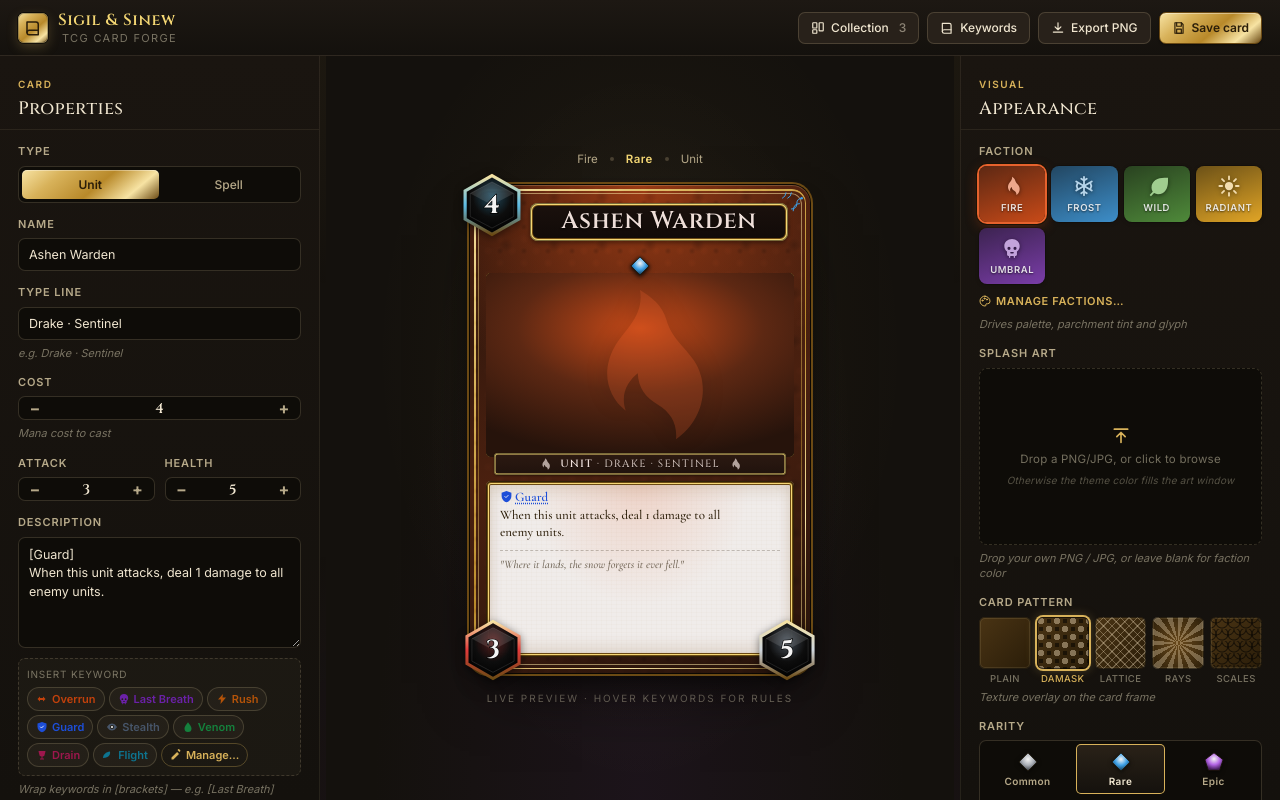
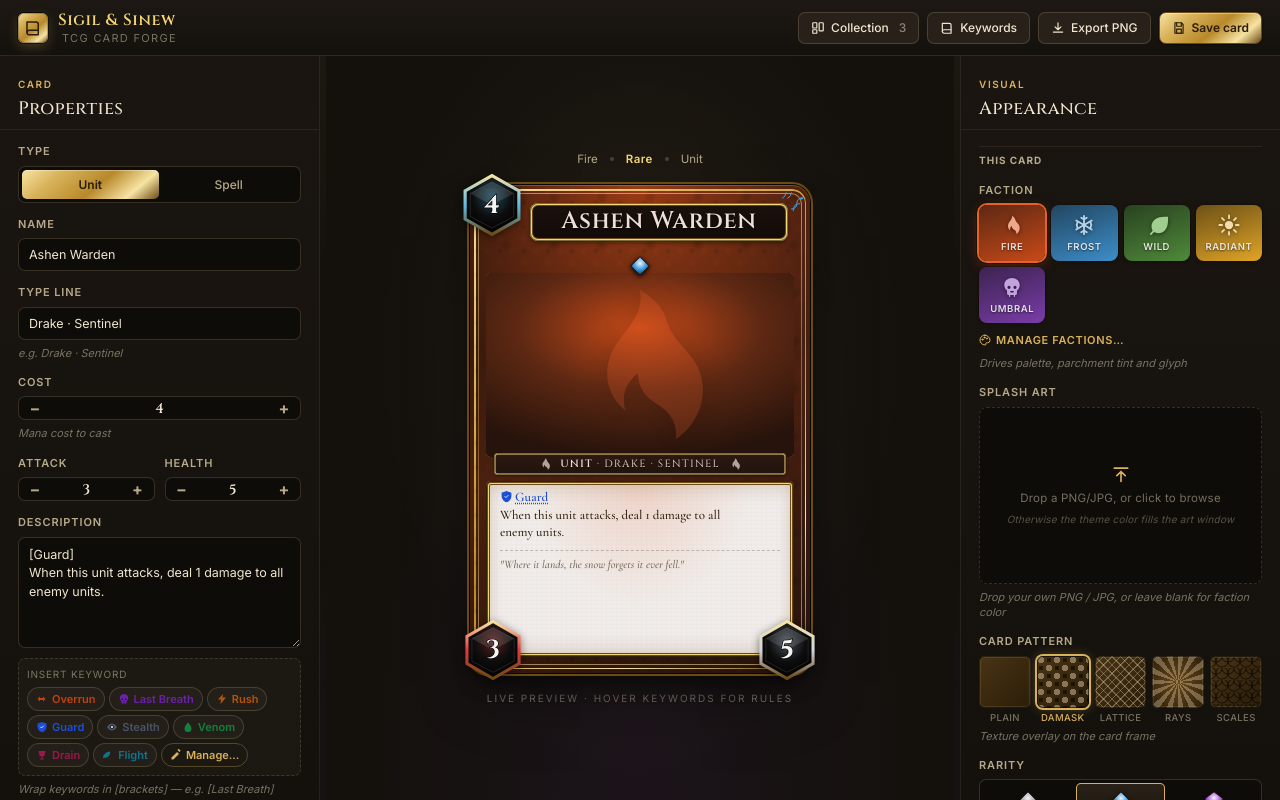
Before and after one commit to Cis8/tcg-card-forge, a React (Vite) app: page / in a window 1280 px wide. Built offline with nearby package versions, Linux system fonts and the light colour scheme; a web font is replaced by a local one.

Commit message:
Add global settings support and refactor related components

```diff
--- a/src/App.tsx
+++ b/src/App.tsx
@@ -14,16 +14,17 @@ import { Collection } from './collection';
 
 import { exportSnapshot, downloadSnapshot, parseSnapshot, applySnapshot } from './io';
 import { Glyph } from './glyphs';
-import type { Card, Faction, Rarity, Keyword, TweakState } from './types';
+import type { Card, Faction, Rarity, Keyword, GlobalSettings } from './types';
 
 type MobileTab = 'props' | 'preview' | 'appearance';
 
 const STORAGE = {
-  cards:    'tcg.cards.v2',
-  current:  'tcg.current.v2',
-  keywords: 'tcg.keywords.v2',
-  factions: 'tcg.factions.v2',
-  rarities: 'tcg.rarities.v2',
+  cards:          'tcg.cards.v2',
+  current:        'tcg.current.v2',
+  keywords:       'tcg.keywords.v2',
+  factions:       'tcg.factions.v2',
+  rarities:       'tcg.rarities.v2',
+  globalSettings: 'tcg.globalSettings.v1',
 } as const;
 
 function loadWithFallback<T>(newKey: string, oldKey: string, fallback: T): T {
@@ -43,6 +44,7 @@ const BLANK_CARD = (factions: Faction[], rarities: Rarity[]): Card => ({
   faction: factions[0]?.id ?? 'fire',
   pattern: 'damask',
   rarity: rarities[0]?.id ?? 'common',
+  frame: 'ornate',
   cost: 1,
   attack: 1,
   health: 1,
@@ -51,8 +53,7 @@ const BLANK_CARD = (factions: Faction[], rarities: Rarity[]): Card => ({
   art: null,
 });
 
-const TWEAK_DEFAULTS: TweakState = {
-  frame: 'ornate',
+const GLOBAL_SETTINGS_DEFAULTS: GlobalSettings = {
   font: 'cinzel',
   costShape:   'gem',
   attackShape: 'gem',
@@ -81,7 +82,11 @@ export default function App(): React.ReactElement {
   const [rarities, setRarities] = useState<Rarity[]>(() => load(STORAGE.rarities, DEFAULT_RARITIES));
   const [keywords, setKeywords] = useState<Keyword[]>(() => load(STORAGE.keywords, DEFAULT_KEYWORDS));
 
-  const migrateCard = (c: any): Card => ({ ...c, faction: c.faction ?? (c as any).theme ?? factions[0]?.id });
+  const migrateCard = (c: any): Card => ({
+    ...c,
+    faction: c.faction ?? (c as any).theme ?? factions[0]?.id,
+    frame: ['ornate', 'classic', 'inscribed'].includes(c.frame) ? c.frame : 'ornate',
+  });
 
   const [cards, setCards] = useState<Card[]>(() => {
     const raw = load<any[]>(STORAGE.cards, SEED_CARDS);
@@ -100,9 +105,11 @@ export default function App(): React.ReactElement {
   const [showRarities, setShowRarities]   = useState(false);
   const [showCollection, setShowCollection] = useState(false);
   const [toast, setToast]                 = useState<string | null>(null);
-  const [tweaks, setTweaks] = useState<TweakState>(TWEAK_DEFAULTS);
-  const setTweak = (k: keyof TweakState, v: string) =>
-    setTweaks(prev => ({ ...prev, [k]: v }));
+  const [globalSettings, setGlobalSettings] = useState<GlobalSettings>(
+    () => load(STORAGE.globalSettings, GLOBAL_SETTINGS_DEFAULTS)
+  );
+  const setGlobalSetting = (k: keyof GlobalSettings, v: string) =>
+    setGlobalSettings(prev => ({ ...prev, [k]: v }));
   const cardRef = useRef<HTMLDivElement>(null);
   const [leftW, setLeftW] = useState(320);
   const [rightW, setRightW] = useState(320);
@@ -149,11 +156,12 @@ export default function App(): React.ReactElement {
     dragRef.current = { side, startX: e.clientX, startW: side === 'left' ? leftW : rightW };
   };
 
-  useEffect(() => save(STORAGE.cards,    cards),    [cards]);
-  useEffect(() => save(STORAGE.current,  current),  [current]);
-  useEffect(() => save(STORAGE.keywords, keywords), [keywords]);
-  useEffect(() => save(STORAGE.factions, factions), [factions]);
-  useEffect(() => save(STORAGE.rarities, rarities), [rarities]);
+  useEffect(() => save(STORAGE.cards,          cards),          [cards]);
+  useEffect(() => save(STORAGE.current,        current),        [current]);
+  useEffect(() => save(STORAGE.keywords,       keywords),       [keywords]);
+  useEffect(() => save(STORAGE.factions,       factions),       [factions]);
+  useEffect(() => save(STORAGE.rarities,       rarities),       [rarities]);
+  useEffect(() => save(STORAGE.globalSettings, globalSettings), [globalSettings]);
 
   const showToast = (msg: string) => {
     setToast(msg);
@@ -202,7 +210,7 @@ export default function App(): React.ReactElement {
   };
 
   const onExportJson = () => {
-    const snapshot = exportSnapshot(cards, keywords, factions, rarities);
+    const snapshot = exportSnapshot(cards, keywords, factions, rarities, globalSettings);
     downloadSnapshot(snapshot);
     showToast('Collection exported');
   };
@@ -212,7 +220,7 @@ export default function App(): React.ReactElement {
     reader.onload = (e) => {
       try {
         const raw = JSON.parse(e.target?.result as string);
-        const result = parseSnapshot(raw);
+        const result = parseSnapshot(raw, globalSettings);
         if (!result.ok) { showToast(`Import failed: ${result.error}`); return; }
 
         const snap = result.data;
@@ -222,16 +230,18 @@ export default function App(): React.ReactElement {
           'OK = Replace all · Cancel = Merge (keep existing, imported wins on conflict)';
 
         const replace = window.confirm(summary);
-        // User hit Escape / closed dialog — treat as cancel-the-whole-import
-        // window.confirm returns false for both Cancel and close; we use Cancel as "merge".
-        // To give a real abort path we check the choice separately.
         const mode = replace ? 'replace' : 'merge';
 
-        const next = applySnapshot({ cards, keywords, factions, rarities }, snap, mode);
+        const next = applySnapshot(
+          { cards, keywords, factions, rarities, globalSettings },
+          snap,
+          mode,
+        );
         setCards(next.cards);
         setKeywords(next.keywords);
         setFactions(next.factions);
         setRarities(next.rarities);
+        setGlobalSettings(next.globalSettings);
         showToast(`Imported (${mode}): ${snap.cards.length} cards`);
       } catch {
         showToast('Import failed: invalid JSON file');
@@ -356,14 +366,13 @@ export default function App(): React.ReactElement {
               keywords={keywords}
               factions={factions}
               rarities={rarities}
-              frame={tweaks.frame}
-              font={tweaks.font}
-              costShape={tweaks.costShape}
-              attackShape={tweaks.attackShape}
-              healthShape={tweaks.healthShape}
-              costColor={tweaks.costColor}
-              attackColor={tweaks.attackColor}
-              healthColor={tweaks.healthColor}
+              font={globalSettings.font}
+              costShape={globalSettings.costShape}
+              attackShape={globalSettings.attackShape}
+              healthShape={globalSettings.healthShape}
+              costColor={globalSettings.costColor}
+              attackColor={globalSettings.attackColor}
+              healthColor={globalSettings.healthColor}
             />
           </div>
           <div className="stage-eyebrow">Live preview · hover keywords for rules</div>
@@ -384,8 +393,8 @@ export default function App(): React.ReactElement {
         rarities={rarities}
         onManageFactions={() => setShowFactions(true)}
         onManageRarities={() => setShowRarities(true)}
-        tweaks={tweaks}
-        onTweakChange={setTweak}
+        globalSettings={globalSettings}
+        onGlobalSettingChange={setGlobalSetting}
       />
 
       <KeywordManager
--- a/src/card-preview.tsx
+++ b/src/card-preview.tsx
@@ -9,7 +9,6 @@ interface CardPreviewProps {
   keywords: Keyword[];
   factions: Faction[];
   rarities: Rarity[];
-  frame?: FrameVariant;
   font?: FontVariant;
   costShape?:   StatShape;
   attackShape?: StatShape;
@@ -154,10 +153,12 @@ const PATTERN_BACKGROUNDS: Record<string, string> = {
 };
 
 export function CardPreview({ card, keywords, factions, rarities,
-                              frame = 'ornate', font = 'cinzel',
+                              font = 'cinzel',
                               costShape = 'gem', attackShape = 'gem', healthShape = 'gem',
                               costColor = '#5dbce5', attackColor = '#e23a3a', healthColor = '#cfd6dd',
                             }: CardPreviewProps): React.ReactElement {
+  const frame: FrameVariant =
+    card.frame === 'classic' || card.frame === 'inscribed' ? card.frame : 'ornate';
   const factionRaw = factions.find(f => f.id === card.faction) ?? factions[0];
   const faction = deriveFaction(factionRaw);
   const rarity = rarities.find(r => r.id === card.rarity) ?? rarities[0];
--- a/src/controls.tsx
+++ b/src/controls.tsx
@@ -3,7 +3,7 @@ import ReactDOM from 'react-dom';
 import { deriveFaction } from './color-utils';
 import { PATTERNS } from './data';
 import { Glyph, RarityShape } from './glyphs';
-import type { Card, Keyword, Faction, Rarity, GlyphName, TweakState } from './types';
+import type { Card, Keyword, Faction, Rarity, GlyphName, GlobalSettings } from './types';
 
 interface FieldProps {
   label: string;
@@ -405,11 +405,11 @@ interface RightPanelProps {
   rarities: Rarity[];
   onManageFactions: () => void;
   onManageRarities: () => void;
-  tweaks: TweakState;
-  onTweakChange: (k: keyof TweakState, v: string) => void;
+  globalSettings: GlobalSettings;
+  onGlobalSettingChange: (k: keyof GlobalSettings, v: string) => void;
 }
 
-export function RightPanel({ card, onChange, factions, rarities, onManageFactions, onManageRarities, tweaks, onTweakChange }: RightPanelProps): React.ReactElement {
+export function RightPanel({ card, onChange, factions, rarities, onManageFactions, onManageRarities, globalSettings, onGlobalSettingChange }: RightPanelProps): React.ReactElement {
   return (
     <aside className="rail rail-right">
       <header className="rail-header">
@@ -417,6 +417,11 @@ export function RightPanel({ card, onChange, factions, rarities, onManageFaction
         <h2 className="rail-title">Appearance</h2>
       </header>
       <div className="rail-body">
+
+        {/* ── Card-specific settings ───────────────────────────────────── */}
+        <div className="rail-card-section-header">
+          <span className="rail-card-section-title">This Card</span>
+        </div>
         <Field label="Faction" hint="Drives palette, parchment tint and glyph">
           <FactionPicker factions={factions} value={card.faction}
                          onChange={(v) => onChange({ faction: v })}
@@ -434,39 +439,47 @@ export function RightPanel({ card, onChange, factions, rarities, onManageFaction
                         onManage={onManageRarities}/>
         </Field>
         <Field label="Border style">
-          <Seg value={tweaks.frame}
+          <Seg value={card.frame}
                options={[
                  { value: 'ornate',    label: 'Ornate' },
                  { value: 'classic',   label: 'Classic' },
                  { value: 'inscribed', label: 'Inscribed' },
                ]}
-               onChange={(v) => onTweakChange('frame', v)}/>
+               onChange={(v) => onChange({ frame: v as Card['frame'] })}/>
         </Field>
+      </div>
+
+      {/* ── Global settings ─────────────────────────────────────────── */}
+        <div className="rail-global-section">
+          <div className="rail-global-header">
+            <span className="rail-global-title">Global Settings</span>
+            <span className="rail-global-badge">All cards</span>
+          </div>
           <Field label="Font set">
-          <Seg value={tweaks.font}
+            <Seg value={globalSettings.font}
                  options={[
                    { value: 'cinzel',  label: 'Cinzel' },
                    { value: 'fell',    label: 'IM Fell' },
                    { value: 'trajan',  label: 'Decorative' },
                  ]}
-               onChange={(v) => onTweakChange('font', v)}/>
+                 onChange={(v) => onGlobalSettingChange('font', v)}/>
           </Field>
           <Field label="Cost gem">
             <div style={{ display: 'flex', gap: 8, alignItems: 'center' }}>
-            <SmartColorPicker value={tweaks.costColor} onChange={(v) => onTweakChange('costColor', v)} label="Color"/>
-            <ShapeSelect value={tweaks.costShape} onChange={(v) => onTweakChange('costShape', v)}/>
+              <SmartColorPicker value={globalSettings.costColor} onChange={(v) => onGlobalSettingChange('costColor', v)} label="Color"/>
+              <ShapeSelect value={globalSettings.costShape} onChange={(v) => onGlobalSettingChange('costShape', v)}/>
             </div>
           </Field>
           <Field label="Attack gem">
             <div style={{ display: 'flex', gap: 8, alignItems: 'center' }}>
-            <SmartColorPicker value={tweaks.attackColor} onChange={(v) => onTweakChange('attackColor', v)} label="Color"/>
-            <ShapeSelect value={tweaks.attackShape} onChange={(v) => onTweakChange('attackShape', v)}/>
+              <SmartColorPicker value={globalSettings.attackColor} onChange={(v) => onGlobalSettingChange('attackColor', v)} label="Color"/>
+              <ShapeSelect value={globalSettings.attackShape} onChange={(v) => onGlobalSettingChange('attackShape', v)}/>
             </div>
           </Field>
           <Field label="Health gem">
             <div style={{ display: 'flex', gap: 8, alignItems: 'center' }}>
-            <SmartColorPicker value={tweaks.healthColor} onChange={(v) => onTweakChange('healthColor', v)} label="Color"/>
-            <ShapeSelect value={tweaks.healthShape} onChange={(v) => onTweakChange('healthShape', v)}/>
+              <SmartColorPicker value={globalSettings.healthColor} onChange={(v) => onGlobalSettingChange('healthColor', v)} label="Color"/>
+              <ShapeSelect value={globalSettings.healthShape} onChange={(v) => onGlobalSettingChange('healthShape', v)}/>
             </div>
           </Field>
         </div>
--- a/src/data.ts
+++ b/src/data.ts
@@ -47,18 +47,18 @@ export const DEFAULT_KEYWORDS: Keyword[] = [
 
 export const SEED_CARDS: Card[] = [
   { id: 'seed_1', type: 'unit', name: 'Ashen Warden', subtype: 'Drake · Sentinel',
-    faction: 'fire', pattern: 'damask', rarity: 'rare',
+    faction: 'fire', pattern: 'damask', rarity: 'rare', frame: 'ornate',
     cost: 4, attack: 3, health: 5,
     description: '[Guard]\nWhen this unit attacks, deal 1 damage to all enemy units.',
     flavor: '"Where it lands, the snow forgets it ever fell."',
     art: null },
   { id: 'seed_2', type: 'unit', name: 'Hollow Marchpriest', subtype: 'Undead · Cleric',
-    faction: 'umbral', pattern: 'rays', rarity: 'epic',
+    faction: 'umbral', pattern: 'rays', rarity: 'epic', frame: 'ornate',
     cost: 5, attack: 4, health: 4,
     description: '[Last Breath] Summon a 2/2 Wraith with [Stealth].\nAdjacent allies have [Drain].',
     flavor: '', art: null },
   { id: 'seed_3', type: 'spell', name: 'Glacial Verdict', subtype: 'Hex',
-    faction: 'frost', pattern: 'lattice', rarity: 'legendary',
+    faction: 'frost', pattern: 'lattice', rarity: 'legendary', frame: 'ornate',
     cost: 7,
     description: 'Freeze all enemy units. They lose [Rush] and [Flight] until your next turn.',
     flavor: '"The court has decided. The court is winter."',
--- a/src/io.ts
+++ b/src/io.ts
@@ -1,11 +1,22 @@
 // io.ts — pure serialization / deserialization / validation for app state.
 // No React imports, no side effects.
 
-import type { Card, Faction, Rarity, Keyword } from './types';
+import type { Card, Faction, Rarity, Keyword, GlobalSettings, FrameVariant } from './types';
+
+const FRAME_VARIANTS: FrameVariant[] = ['ornate', 'classic', 'inscribed'];
+
+function normalizeCard(raw: Record<string, unknown>): Card {
+  const frame: FrameVariant =
+    FRAME_VARIANTS.includes(raw['frame'] as FrameVariant)
+      ? (raw['frame'] as FrameVariant)
+      : 'ornate';
+  return { ...(raw as unknown as Card), frame };
+}
 
 export interface AppSnapshot {
-  version: 1;
-  exportedAt: string; // ISO date string
+  version: 2;
+  exportedAt: string;
+  globalSettings: GlobalSettings;
   cards: Card[];
   keywords: Keyword[];
   factions: Faction[];
@@ -32,20 +43,18 @@ type ParseResult =
   | { ok: true; data: AppSnapshot }
   | { ok: false; error: string };
 
-/**
- * Parse and validate a JSON value that claims to be an AppSnapshot.
- * Returns a discriminated union — never throws.
- */
-export function parseSnapshot(raw: unknown): ParseResult {
+export function parseSnapshot(
+  raw: unknown,
+  globalSettingsFallback: GlobalSettings,
+): ParseResult {
   if (!isObject(raw)) {
     return { ok: false, error: 'Invalid JSON: expected an object at the root.' };
   }
 
-  const version = raw['version'];
-  if (version !== 1) {
+  if (raw['version'] !== 2) {
     return {
       ok: false,
-      error: `Unsupported snapshot version: ${JSON.stringify(version)}. Expected 1.`,
+      error: `Unsupported snapshot version: ${JSON.stringify(raw['version'])}. Expected 2.`,
     };
   }
 
@@ -54,16 +63,15 @@ export function parseSnapshot(raw: unknown): ParseResult {
     return { ok: false, error: 'Missing or invalid "exportedAt" field.' };
   }
 
-  // Sub-arrays are validated leniently: wrong type → empty array (not a crash).
-  const cards     = isArray(raw['cards'])    ? (raw['cards']    as Card[])    : [];
-  const keywords  = isArray(raw['keywords']) ? (raw['keywords'] as Keyword[]) : [];
-  const factions  = isArray(raw['factions']) ? (raw['factions'] as Faction[]) : [];
-  const rarities  = isArray(raw['rarities']) ? (raw['rarities'] as Rarity[])  : [];
+  const rawGS = isObject(raw['globalSettings']) ? (raw['globalSettings'] as Partial<GlobalSettings>) : {};
+  const globalSettings: GlobalSettings = { ...globalSettingsFallback, ...rawGS };
 
-  return {
-    ok: true,
-    data: { version: 1, exportedAt, cards, keywords, factions, rarities },
-  };
+  const cards = (isArray(raw['cards']) ? raw['cards'] : []).filter(isObject).map(normalizeCard);
+  const keywords = isArray(raw['keywords']) ? (raw['keywords'] as Keyword[]) : [];
+  const factions = isArray(raw['factions']) ? (raw['factions'] as Faction[]) : [];
+  const rarities = isArray(raw['rarities']) ? (raw['rarities'] as Rarity[])  : [];
+
+  return { ok: true, data: { version: 2, exportedAt, globalSettings, cards, keywords, factions, rarities } };
 }
 
 // ── export ─────────────────────────────────────────────────────────────────
@@ -73,10 +81,12 @@ export function exportSnapshot(
   keywords: Keyword[],
   factions: Faction[],
   rarities: Rarity[],
+  globalSettings: GlobalSettings,
 ): AppSnapshot {
   return {
-    version: 1,
+    version: 2,
     exportedAt: new Date().toISOString(),
+    globalSettings,
     cards,
     keywords,
     factions,
@@ -84,7 +94,6 @@ export function exportSnapshot(
   };
 }
 
-/** Triggers a browser file download for the given snapshot. */
 export function downloadSnapshot(snapshot: AppSnapshot): void {
   const date = new Date().toISOString().slice(0, 10);
   const filename = `sigil-sinew-backup-${date}.json`;
@@ -104,14 +113,14 @@ type AppData = {
   keywords: Keyword[];
   factions: Faction[];
   rarities: Rarity[];
+  globalSettings: GlobalSettings;
 };
 
 /**
  * Apply a parsed snapshot onto existing app data.
  *
- * - replace: incoming snapshot fully replaces existing data.
- * - merge: deduplicates by `id`; imported items take precedence over
- *   existing items with the same id, new items are appended.
+ * - replace: incoming snapshot fully replaces all data including globalSettings.
+ * - merge: deduplicates by id (imported wins on conflict); globalSettings is preserved.
  */
 export function applySnapshot(
   existing: AppData,
@@ -120,24 +129,25 @@ export function applySnapshot(
 ): AppData {
   if (mode === 'replace') {
     return {
-      cards:    snapshot.cards,
-      keywords: snapshot.keywords,
-      factions: snapshot.factions,
-      rarities: snapshot.rarities,
+      cards:          snapshot.cards,
+      keywords:       snapshot.keywords,
+      factions:       snapshot.factions,
+      rarities:       snapshot.rarities,
+      globalSettings: snapshot.globalSettings,
     };
   }
 
-  // merge — incoming wins on id collision
   return {
-    cards:    mergeById(existing.cards,    snapshot.cards),
-    keywords: mergeById(existing.keywords, snapshot.keywords),
-    factions: mergeById(existing.factions, snapshot.factions),
-    rarities: mergeById(existing.rarities, snapshot.rarities),
+    cards:          mergeById(existing.cards,    snapshot.cards),
+    keywords:       mergeById(existing.keywords, snapshot.keywords),
+    factions:       mergeById(existing.factions, snapshot.factions),
+    rarities:       mergeById(existing.rarities, snapshot.rarities),
+    globalSettings: existing.globalSettings,
   };
 }
 
 function mergeById<T extends { id: string }>(existing: T[], incoming: T[]): T[] {
   const map = new Map<string, T>(existing.map(item => [item.id, item]));
-  for (const item of incoming) map.set(item.id, item); // incoming wins
+  for (const item of incoming) map.set(item.id, item);
   return [...map.values()];
 }
--- a/src/mobile.css
+++ b/src/mobile.css
@@ -63,7 +63,7 @@
     display: flex !important;
     overflow-y: auto;
     padding: 16px;
-    align-items: flex-start;
+    align-items: center;
     justify-content: center;
   }
   .app[data-mobile-tab="appearance"] .rail-right {
--- a/src/styles.css
+++ b/src/styles.css
@@ -218,6 +218,56 @@ button { font-family: inherit; }
   display: flex;
   flex-direction: column;
   gap: 14px;
+}
+
+/* ── Global settings section ─────────────────────────────────────── */
+.rail-global-section {
+  background: rgba(255, 210, 120, .055);
+  border: 1px solid rgba(255, 210, 120, .14);
+  border-radius: 10px;
+  padding: 12px 14px 14px;
+  display: flex;
+  flex-direction: column;
+  gap: 12px;
+}
+.rail-global-header {
+  display: flex;
+  align-items: center;
+  justify-content: space-between;
+  gap: 8px;
+}
+.rail-global-title {
+  font-size: 11px;
+  font-weight: 700;
+  letter-spacing: .1em;
+  text-transform: uppercase;
+  color: var(--gold);
+}
+.rail-global-badge {
+  font-size: 9.5px;
+  font-weight: 600;
+  letter-spacing: .07em;
+  text-transform: uppercase;
+  color: rgba(255, 210, 120, .65);
+  background: rgba(255, 210, 120, .1);
+  border: 1px solid rgba(255, 210, 120, .2);
+  border-radius: 20px;
+  padding: 2px 8px;
+}
+.rail-card-section-header {
+  display: flex;
+  align-items: center;
+  gap: 8px;
+  padding: 6px 0 2px;
+  border-top: 1px solid var(--line);
+  margin-top: 2px;
+}
+.rail-card-section-title {
+  font-size: 10px;
+  font-weight: 700;
+  letter-spacing: .1em;
+  text-transform: uppercase;
+  color: var(--text-mute);
 }
 
 /* ── Fields ──────────────────────────────────────────────────────── */
--- a/src/types.ts
+++ b/src/types.ts
@@ -28,6 +28,7 @@ export interface Card {
   faction: string;  // was: theme
   pattern: PatternName;
   rarity: string;
+  frame: FrameVariant; // card-specific border style
   cost: number;
   // Optional: only present for units; spells omit these.
   attack?: number;
@@ -59,8 +60,8 @@ export interface Keyword {
   description: string;
 }
 
-export interface TweakState {
-  frame: FrameVariant;
+/** Settings that apply globally to every card in the collection. */
+export interface GlobalSettings {
   font: FontVariant;
   costShape: StatShape;    // shape for cost gem
   attackShape: StatShape;  // shape for attack gem
```
Also changed, not shown: src/tweaks-panel.tsx (+4 -4 lines). Lines whose indentation alone changed are shown as unchanged.
